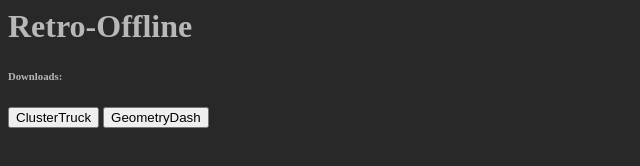
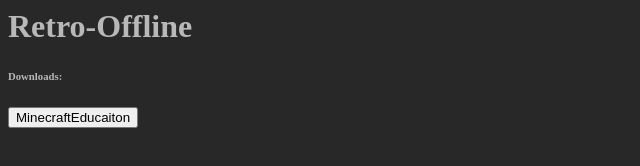
Before and after one commit to Retro-Offline/Retro-Offline.github.io, a plain HTML site: page index.html in a window 1280 px wide. Shown: the whole page, without its empty margins (0-640 px from the left). Drawn offline with Linux system fonts and the light colour scheme.

Commit message:
Update index.html
grand nerf

```diff
--- a/index.html
+++ b/index.html
@@ -13,8 +13,9 @@
         Downloads:
     </h6>
 
-    <button onclick="location.href = 'https://drive.google.com/file/d/1bfA9dmT2qOBwaIzPNy7kF6x_cJTZgwf_/view?usp=sharing';" id="ClusterTruck" class="float-left submit-button" >ClusterTruck</button>
-    <button onclick="location.href = 'https://drive.google.com/file/d/14DGCrHEtQ0IVcKYMVOcPJi5zTZ4tfMbG/view?usp=sharing';" id="GeometryDash" class="float-left submit-button" >GeometryDash</button>
+    <!-- <button onclick="location.href = 'https://drive.google.com/file/d/1bfA9dmT2qOBwaIzPNy7kF6x_cJTZgwf_/view?usp=sharing';" id="ClusterTruck" class="float-left submit-button" >ClusterTruck</button>  -->
+    <!-- <button onclick="location.href = 'https://drive.google.com/file/d/14DGCrHEtQ0IVcKYMVOcPJi5zTZ4tfMbG/view?usp=sharing';" id="GeometryDash" class="float-left submit-button" >GeometryDash</button>  -->
+    <button onclick="location.href = 'https://drive.google.com/file/d/1U7ocC9Z0aUnL8ggZXpbKOzL-FnJ9148d/view?usp=sharing';" id="MinecraftEducaiton" class="float-left submit-button" >MinecraftEducaiton</button>
 
 </body>
 
```
